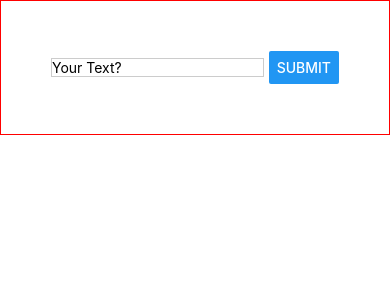
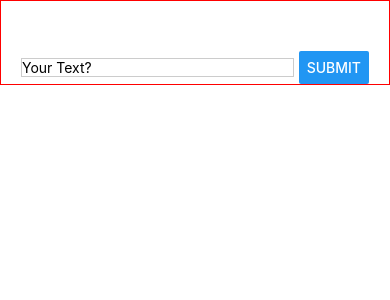
Before and after one commit to BKazimy/NotifierApp, a React Native app: screen / in a window 390 px wide. Shown: the top 300 px of the page. Built offline with nearby package versions, Linux system fonts and the light colour scheme.

Commit message:
Oct 29, 2024, 2:35 AM

```diff
--- a/App.js
+++ b/App.js
@@ -82,7 +82,8 @@ export default function App() {
 const styles = StyleSheet.create({
   appContainer: {
     width: "100%",
-    padding: 50,
+    paddingTop: 50,
+    paddingHorizontal: 20,
     borderWidth:1,
     borderColor: 'red',
   },
```
